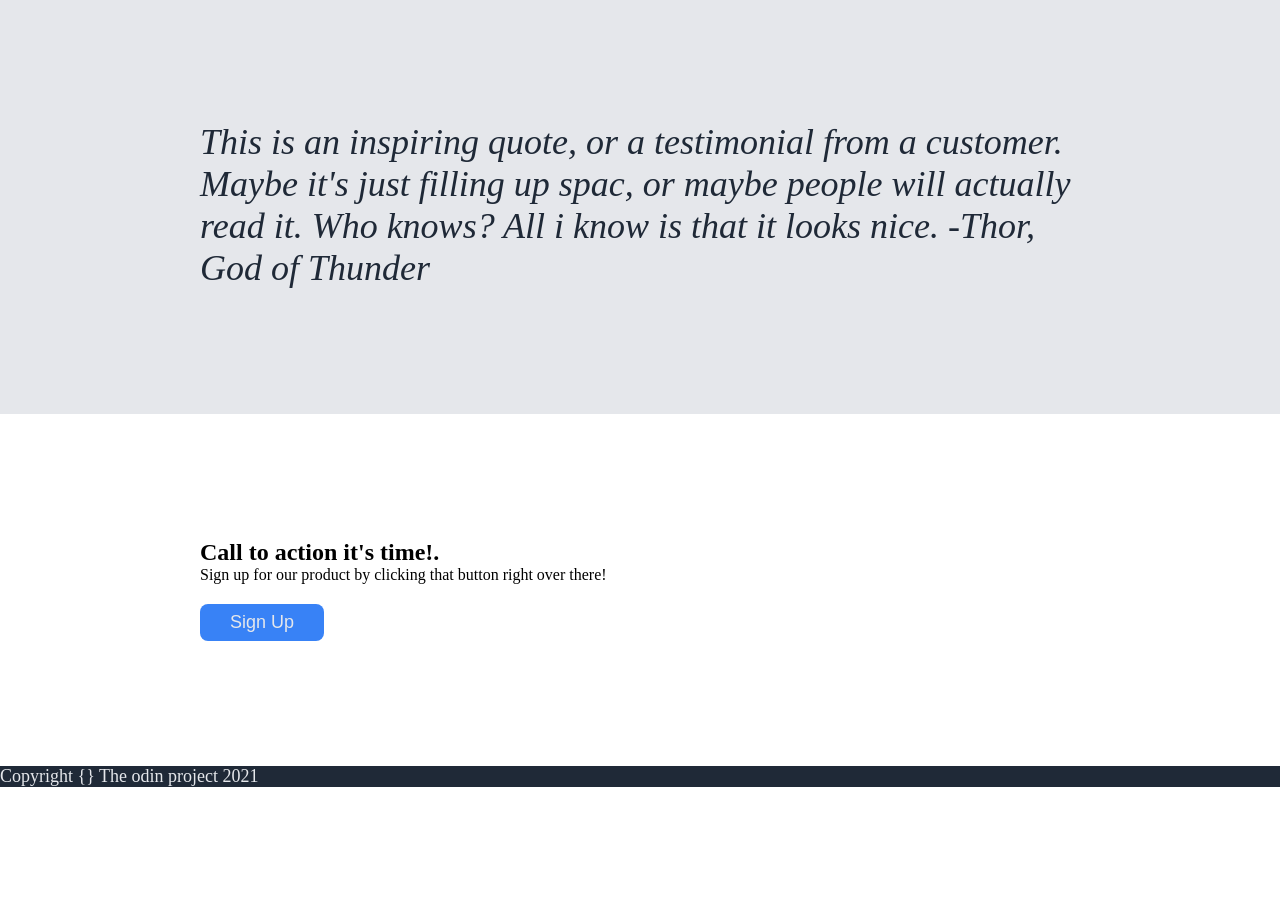
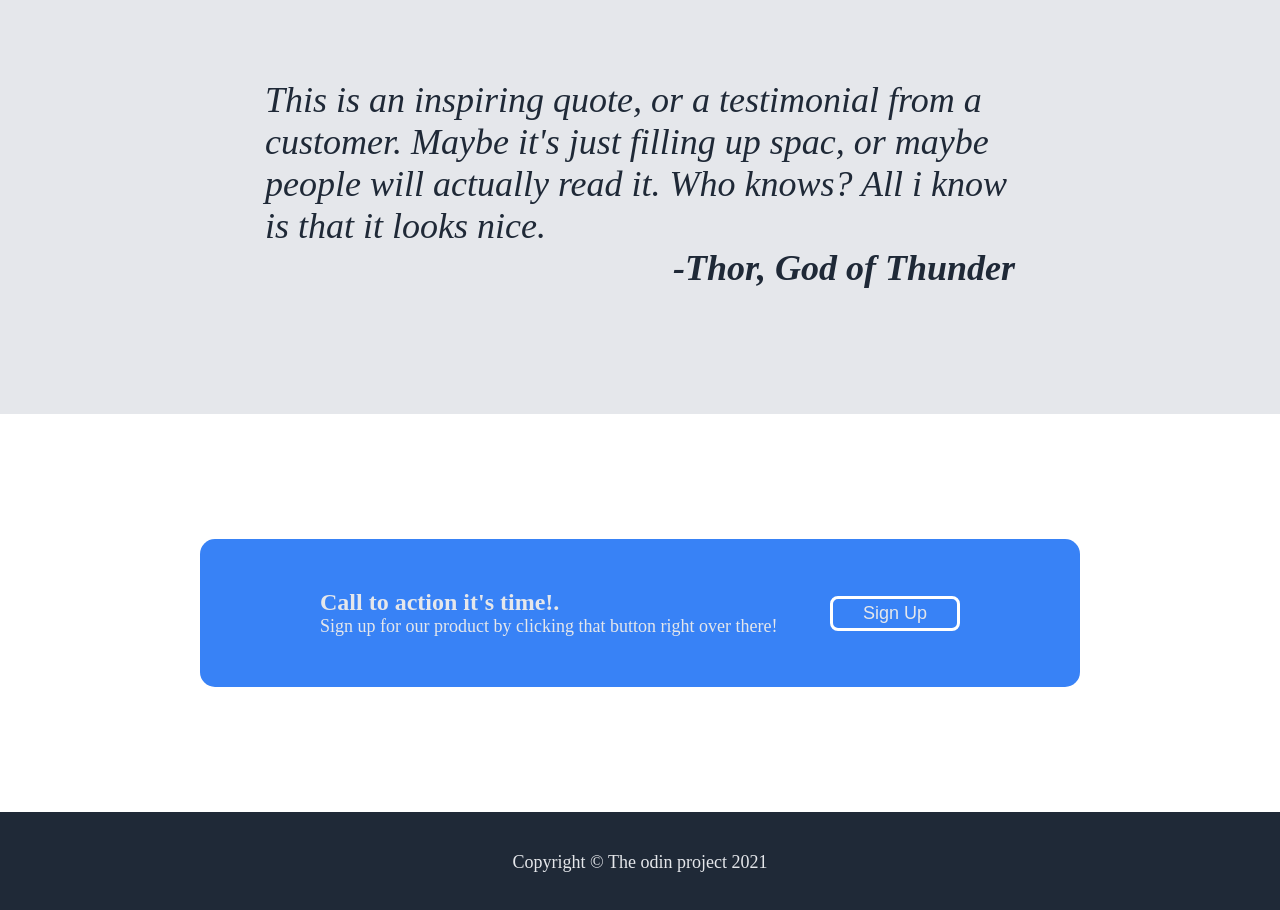
Before and after one commit to AlexLesnychyi/odin-landing-page, a plain HTML site: page index.html in a window 1280 px wide. Shown: the part 1060-1970 px from the top of the page. Before the commit the page ends 1847 px from the top, so only its background shows below. Drawn offline with Linux system fonts and the light colour scheme.

Commit message:
finished html css

```diff
--- a/index.html
+++ b/index.html
@@ -77,20 +77,26 @@
       </ul>
     </section>
     <section class="quote_section">
-      <p>
+      <p class="quote_text">
         This is an inspiring quote, or a testimonial from a customer. Maybe it's
         just filling up spac, or maybe people will actually read it. Who knows?
-        All i know is that it looks nice.
-        <span>-Thor, God of Thunder</span>
+        All i know is that it looks nice. <br />
+        <span class="quote_thor">-Thor, God of Thunder</span>
       </p>
     </section>
     <section class="action_section">
-      <div>
-        <h2>Call to action it's time!.</h2>
-        <p>Sign up for our product by clicking that button right over there!</p>
-        <button>Sign Up</button>
+      <div class="action_container">
+        <div>
+          <h2 class="action_title">Call to action it's time!.</h2>
+          <p class="action_text">
+            Sign up for our product by clicking that button right over there!
+          </p>
+        </div>
+        <button class="action_button">Sign Up</button>
       </div>
     </section>
-    <footer class="footer"><p>Copyright {} The odin project 2021</p></footer>
+    <footer class="footer">
+      <p>Copyright <span>&#169;</span> The odin project 2021</p>
+    </footer>
   </body>
 </html>
--- a/styles.css
+++ b/styles.css
@@ -60,8 +60,21 @@ padding: 15px 200px;}
     font-size: 36px;
     font-weight: bolder;
     color: #1F2937;
+   position: absolute;
+margin-left: auto;
+margin-right: auto;
+left: 0;
+right: 0;
+text-align: center;
+bottom: 60px;
 }
-
+.footer{
+    height: 100px;
+    text-align: center;
+    display: flex;
+    justify-content: center;
+    align-items: center;
+}
 .footer > p{
      font-size: 18px;
     color: #E5E7EB;
@@ -73,13 +86,21 @@ padding: 15px 200px;}
 }
 .quote_section {
     background-color: #E5E7EB;
+    display: flex;
+    justify-content: center;
 }
-.quote_section > p {
+.quote_text {
     font-size: 36px;
     font-weight: light;
     font-style: italic;
     color: #1F2937;
-
+    display: inline-block;
+    width: 750px;
+}
+.quote_thor {
+    display: flex;
+    justify-content: flex-end;
+    font-weight: bold;
 }
 .some_img {
     box-sizing: border-box;
@@ -90,10 +111,40 @@ padding: 15px 200px;}
 }
 .info_text {
     font-size: 18px;
-    color: #E5E7EB;
+    color: #e5e7eb;
     margin-top: 10px;
+    font-weight: bold;
 
 }
 .some_info_section{
     text-align: center;
 }
+.action_title {
+     font-size: 24px;
+    color: #E5E7EB;
+    font-weight: bold;
+}
+.action_text{
+     font-size: 18px;
+    color: #E5E7EB;
+}
+.action_container {
+    background-color: #3882F6;
+    padding: 50px 120px;
+    border-radius: 15px;
+    display: flex;
+    align-items: center;
+    justify-content: space-between;
+
+}
+.action_button {
+     cursor: pointer;
+     color: #E5E7EB;
+     background-color: #3882F6;
+     padding: 4px 30px;
+     font-size: 18px;
+     border-radius: 8px;
+     border: 3px solid white;
+     margin: 0;
+
+}
```
